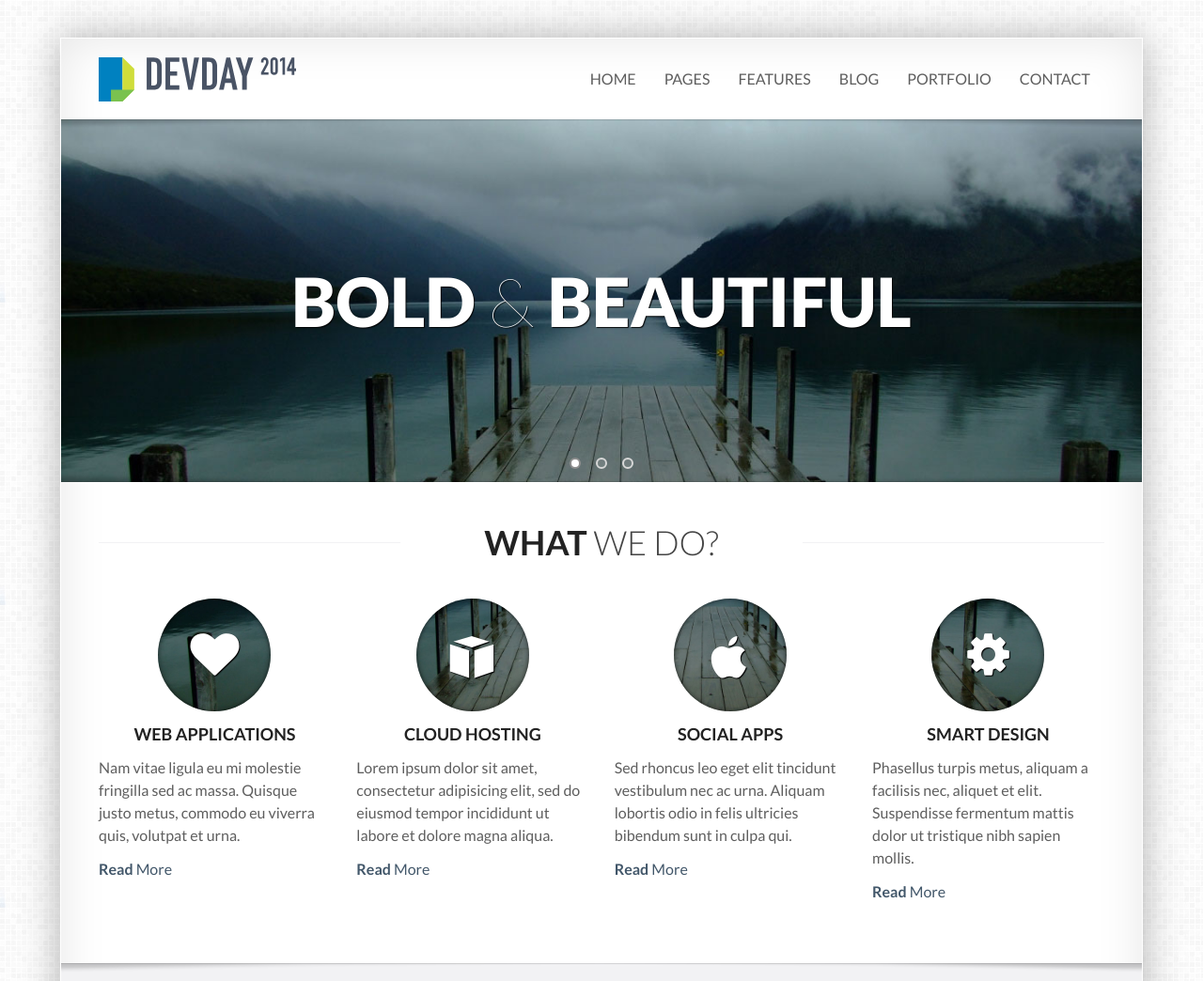
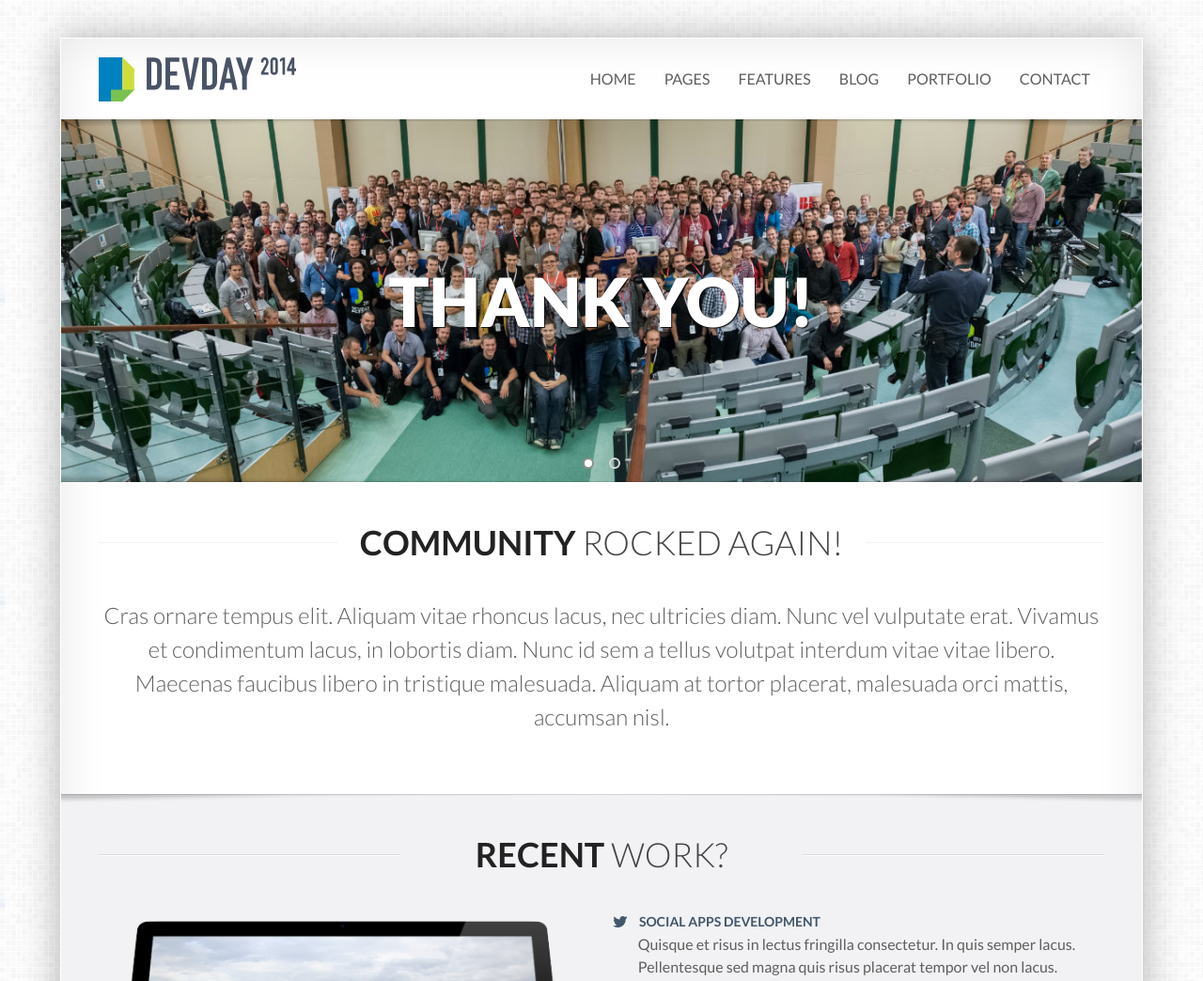
Before and after one commit to abbdevday/testimonials, a plain HTML site: page index.html in a window 1280 px wide. Shown: the top 1044 px of the page at 94% size. Drawn offline with Linux system fonts and the light colour scheme.

Commit message:
New landscape images and a lead paragraph

```diff
--- a/index.html
+++ b/index.html
@@ -152,14 +152,10 @@
               <li>
                 <div class="super-hero-unit">
                   <figure>
-                    <img alt="some image" src="images/assets/landscapes/landscape-2-1250x420.jpg">
+                    <img alt="some image" src="images/assets/landscapes/landscape-dd1-1250x420.jpg">
                     <figcaption class="flex-caption">
                       <h1 class="super">
-                        Bold
-                        <span class="lighter">
-                          &amp;
-                        </span>
-                        Beautiful
+                        Thank you!
                       </h1>
                     </figcaption>
                   </figure>
@@ -168,35 +164,31 @@
               <li>
                 <div class="super-hero-unit">
                   <figure>
-                    <img alt="some image" src="images/assets/landscapes/landscape-3-1250x420.jpg">
+                    <img alt="some image" src="images/assets/landscapes/landscape-dd2-1250x420.jpg">
                     <figcaption class="flex-caption">
                       <h1 class="super">
-                        Creative
-                        <span class="lighter">
-                          &amp;
-                        </span>
-                        Responsive
+                        See you next year!
                       </h1>
                     </figcaption>
                   </figure>
                 </div>
               </li>
-              <li>
-                <div class="super-hero-unit">
-                  <figure>
-                    <img alt="some image" src="images/assets/landscapes/landscape-1-1250x420.jpg">
-                    <figcaption class="flex-caption">
-                      <h1 class="super">
-                        Adaptive
-                        <span class="lighter">
-                          &amp;
-                        </span>
-                        Awesome
-                      </h1>
-                    </figcaption>
-                  </figure>
-                </div>
-              </li>
+              <!--<li>-->
+                <!--<div class="super-hero-unit">-->
+                  <!--<figure>-->
+                    <!--<img alt="some image" src="images/assets/landscapes/landscape-1-1250x420.jpg">-->
+                    <!--<figcaption class="flex-caption">-->
+                      <!--<h1 class="super">-->
+                        <!--Adaptive-->
+                        <!--<span class="lighter">-->
+                          <!--&amp;-->
+                        <!--</span>-->
+                        <!--Awesome-->
+                      <!--</h1>-->
+                    <!--</figcaption>-->
+                  <!--</figure>-->
+                <!--</div>-->
+              <!--</li>-->
             </ul>
           </div>
         </div>
@@ -204,91 +196,12 @@
       <!-- Our Services -->
       <section class="section section-padded">
         <div class="container-fluid">
-          <div class="row-fluid">
-            <div class="section-header">
-              <h1>
-                What
-                <small class="light">we do?</small>
-              </h1>
-            </div>
-            <ul class="unstyled row-fluid">
-              <li class="span3">
-                <div class="round-box round-medium">
-                  <span class="box-inner">
-                    <img alt="some image" class="img-circle" src="images/assets/landscapes/landscape-2-a-300x300.jpg">
-                    <i class="icon-heart"></i>
-                  </span>
-                </div>
-                <h3 class="text-center">
-                  Web Applications
-                </h3>
-                <p>
-                  Nam vitae ligula eu mi molestie fringilla sed ac massa. Quisque justo metus, commodo eu viverra quis, volutpat et urna.
-                </p>
-                <a class="more-link" href="services.html">
-                  <strong>
-                    Read
-                  </strong>
-                  More
-                </a>
-              </li>
-              <li class="span3">
-                <div class="round-box round-medium">
-                  <span class="box-inner">
-                    <img alt="some image" class="img-circle" src="images/assets/landscapes/landscape-2-b-300x300.jpg">
-                    <i class="icon-aws"></i>
-                  </span>
-                </div>
-                <h3 class="text-center">Cloud Hosting</h3>
-                <p>
-                  Lorem ipsum dolor sit amet, consectetur adipisicing elit, sed do eiusmod
-                  tempor incididunt ut labore et dolore magna aliqua.
-                </p>
-                <a class="more-link" href="services.html">
-                  <strong>
-                    Read
-                  </strong>
-                  More
-                </a>
-              </li>
-              <li class="span3">
-                <div class="round-box round-medium">
-                  <span class="box-inner">
-                    <img alt="some image" class="img-circle" src="images/assets/landscapes/landscape-2-c-300x300.jpg">
-                    <i class="icon-apple"></i>
-                  </span>
-                </div>
-                <h3 class="text-center">Social apps</h3>
-                <p>
-                  Sed rhoncus leo eget elit tincidunt vestibulum nec ac urna. Aliquam lobortis odio in felis ultricies bibendum sunt in culpa qui.
-                </p>
-                <a class="more-link" href="services.html">
-                  <strong>
-                    Read
-                  </strong>
-                  More
-                </a>
-              </li>
-              <li class="span3">
-                <div class="round-box round-medium">
-                  <span class="box-inner">
-                    <img alt="some image" class="img-circle" src="images/assets/landscapes/landscape-2-d-300x300.jpg">
-                    <i class="icon-cog"></i>
-                  </span>
-                </div>
-                <h3 class="text-center">Smart design</h3>
-                <p>
-                  Phasellus turpis metus, aliquam a facilisis nec, aliquet et elit. Suspendisse fermentum mattis dolor ut tristique nibh sapien mollis.
-                </p>
-                <a class="more-link" href="services.html">
-                  <strong>
-                    Read
-                  </strong>
-                  More
-                </a>
-              </li>
-            </ul>
+          <div class="section-header">
+            <h1>Community <small class="light">rocked again!</small></h1>
           </div>
+          <p class="lead text-center">
+              Cras ornare tempus elit. Aliquam vitae rhoncus lacus, nec ultricies diam. Nunc vel vulputate erat. Vivamus et condimentum lacus, in lobortis diam. Nunc id sem a tellus volutpat interdum vitae vitae libero. Maecenas faucibus libero in tristique malesuada. Aliquam at tortor placerat, malesuada orci mattis, accumsan nisl.
+          </p>
         </div>
       </section>
       <!-- Our work -->
```
Also changed, not shown: images/assets/landscapes/landscape-dd1-1250x420.jpg (added), images/assets/landscapes/landscape-dd2-1250x420.jpg (added).
